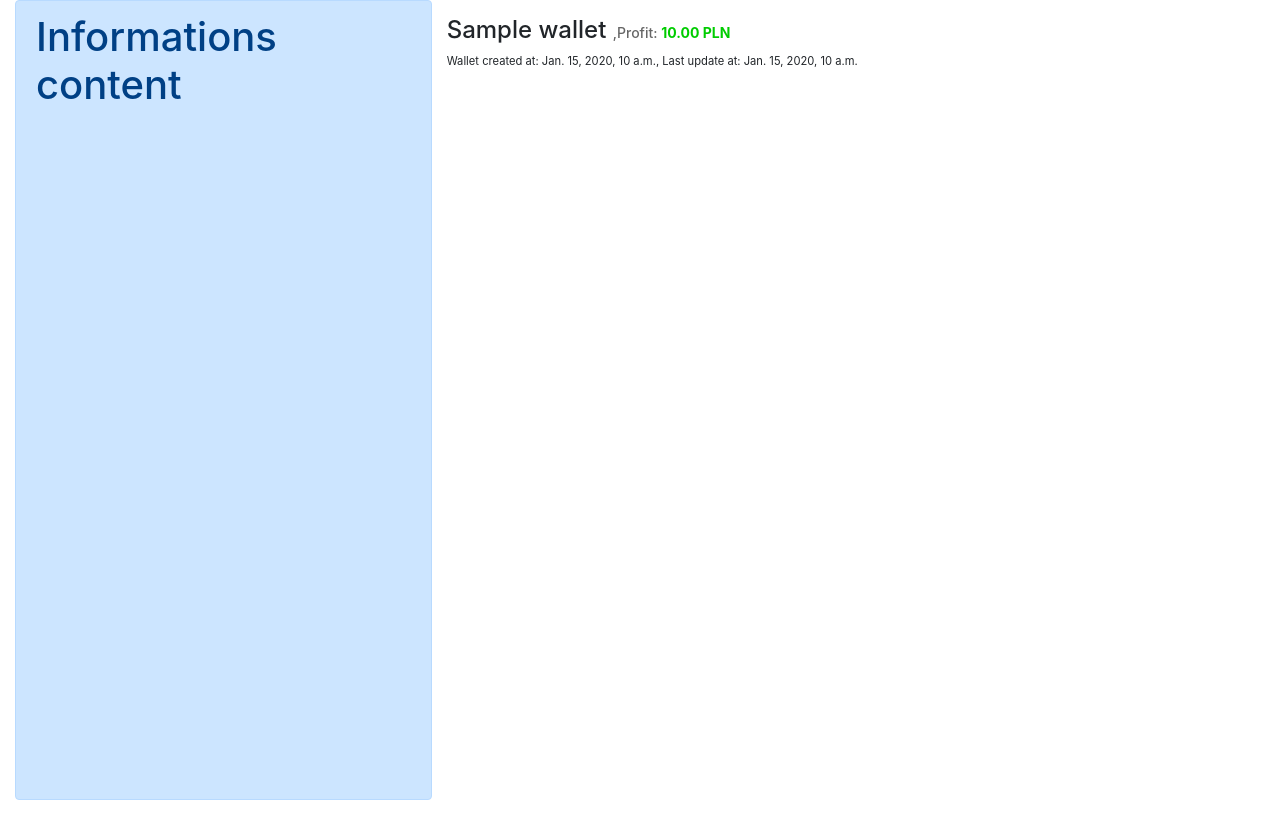
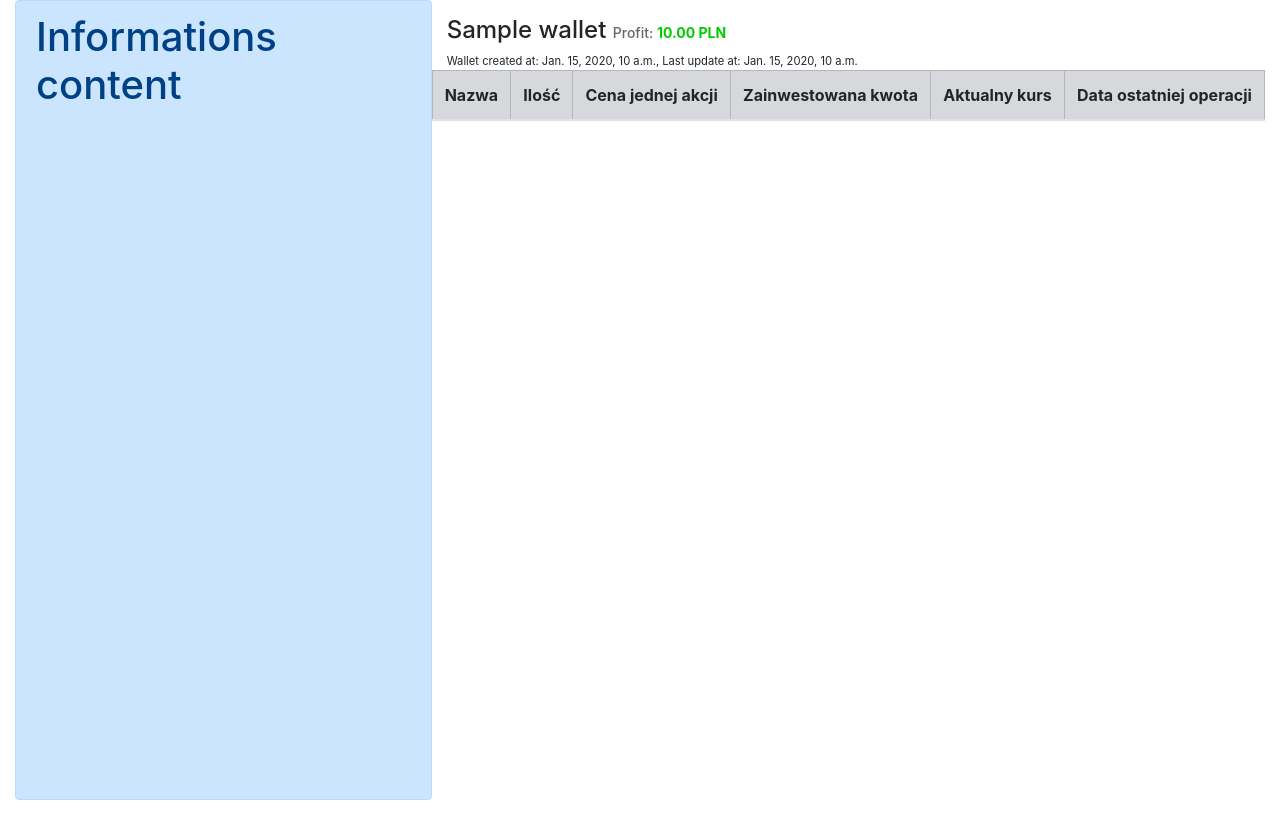
Before and after one commit to kazaname/StockGame, a Django app: a page that uses stock_wallet/templates/stock_wallet/wallet_detail.html in a window 1280 px wide. Shown: the part 56-872 px from the top of the page. Run offline with Django 3.2, Linux system fonts and the light colour scheme; tables that the repository leaves empty hold one stand-in row (values such as "Sample post"); lists and menus that the app fills with data are empty; some libraries are stand-ins or nearby versions.

Commit message:
Added table with active stock records and summary.

```diff
--- a/stock_wallet/templates/stock_wallet/wallet_detail.html
+++ b/stock_wallet/templates/stock_wallet/wallet_detail.html
@@ -6,16 +6,77 @@
 {% endblock head_content %}
 
 {% block bottomcontent %}
-<div class="container-fluid mt-3" style="min-height: 800px;">
-    <h4>{{ object.name }} <span class="desc">,Profit:
-        {% if object.total_profit >= 0 %}
-            <strong class="sucessProfit">{{ object.total_profit|floatformat:2 }} PLN</strong>
-        {% else %}
-            <strong class="failProfit">{{ object.total_profit|floatformat:2 }} PLN</strong>
-        {% endif %}
-    </span></h4>
+<div class="container-fluid mt-3">
+    <h4>
+        {{ object.name }}
+        <span class="desc"> Profit:
+            <strong class={% if object.total_profit >= 0 %} "sucessProfit" {% else %} "failProfit" {% endif %} >
+                {{ object.total_profit|floatformat:2 }} PLN
+            </strong>
+        </span>
+    </h4>
+    <div class="walletDateIndex">
+        Wallet created at: {{ object.created_at }}, Last update at: {{ object.updated_at }}
+    </div>
+</div>
 
-    <div class="walletDateIndex">Wallet created at: {{ object.created_at }}, Last update at: {{ object.updated_at }}</div>
+<table class="table table-bordered">
+    <thead class="table-secondary ">
+        <tr>
+            <th class="text-left" scope="col">Nazwa</th>
+            <th class="text-center" scope="col">Ilość</th>
+            <th class="text-center" scope="col">Cena jednej akcji</th>
+            <th class="text-center" scope="col">Zainwestowana kwota</th>
+            <th class="text-center" scope="col">Aktualny kurs</th>
+            <th class="text-center" scope="col">Data ostatniej operacji</th>
+        </tr>
+    </thead>
+    <tbody>
+        {% for obj_key, obj_value in shares.items %}
+        <tr class="table-primary">
+            <th class="text-left" scope="col">
+                <button type="button" class="detailInformations" >+</button>
+                <a href="{% url 'stock_wallet:share_list' slug=object.slug company_name=obj_value.data.0.company_name %}">
+                {{obj_value.data.0.company_name}} ({{obj_value.data.0.short_name}})</a></th>
+            <th class="text-center" scope="col">{{obj_value.sum.amount}}</th>
+            <th class="text-center" scope="col">{{obj_value.sum.price_per_one}}</th>
+            <th class="text-center" scope="col">{{obj_value.sum.amount_invested}}</th>
+            <th class="text-center" scope="col">{{obj_value.data.0.current_price|floatformat:2 }}</th>
+            <th class="text-center" scope="col"></th>
+        </tr>
+            {% for detail in obj_value.data %}
+            <tr class="purchaseDetails">
+                <td class="text-left" scope="col">{{detail.company_name}} ({{detail.short_name}})</td>
+                <td class="text-center" scope="col">{{detail.amount}}</td>
+                <td class="text-center" scope="col">{{detail.price_per_one|floatformat:2 }}</td>
+                <td class="text-center" scope="col">{{detail.amount_invested|floatformat:2 }}</td>
+                <td class="text-center" scope="col"></td>
+                <td class="text-center" scope="col">{{detail.updated_at}}</td>
+            </tr>
+            {% endfor %}
+        {% endfor %}
+    </tbody>
+</table>
 
-</div>
+<script>
+$(".detailInformations").click(function() {
+
+
+    console.log('Hello');
+
+});
+
+function myFunction(x){
+    var share = document.getElementsByClassName(x);
+    console.log(x);
+    console.log(share);
+    if (share.style.display === "none"){
+        share.style.display = "block";
+    } else {
+        share.style.display = "none";
+    }
+}
+
+</script>
+
 {% endblock bottomcontent %}
```
